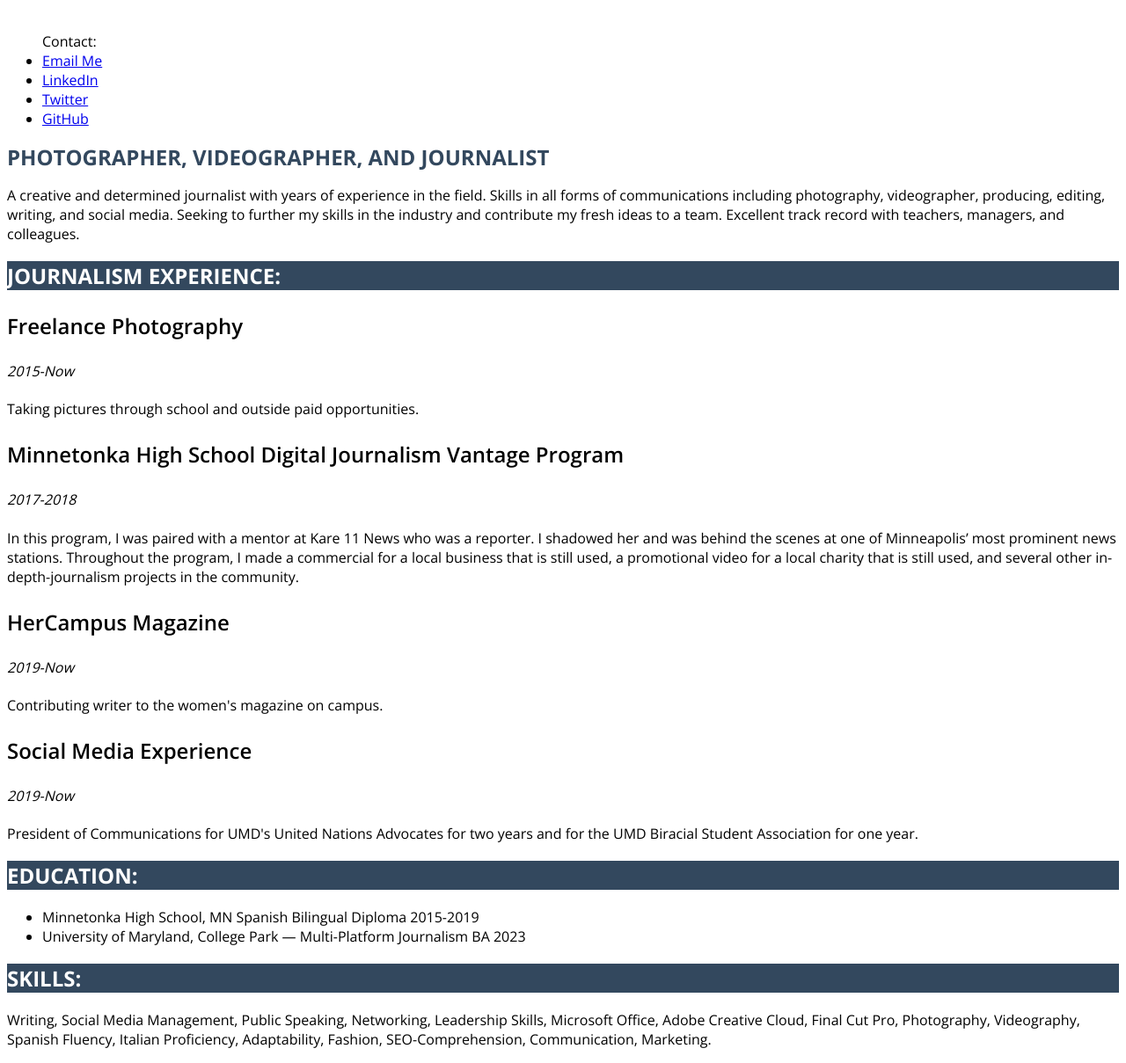
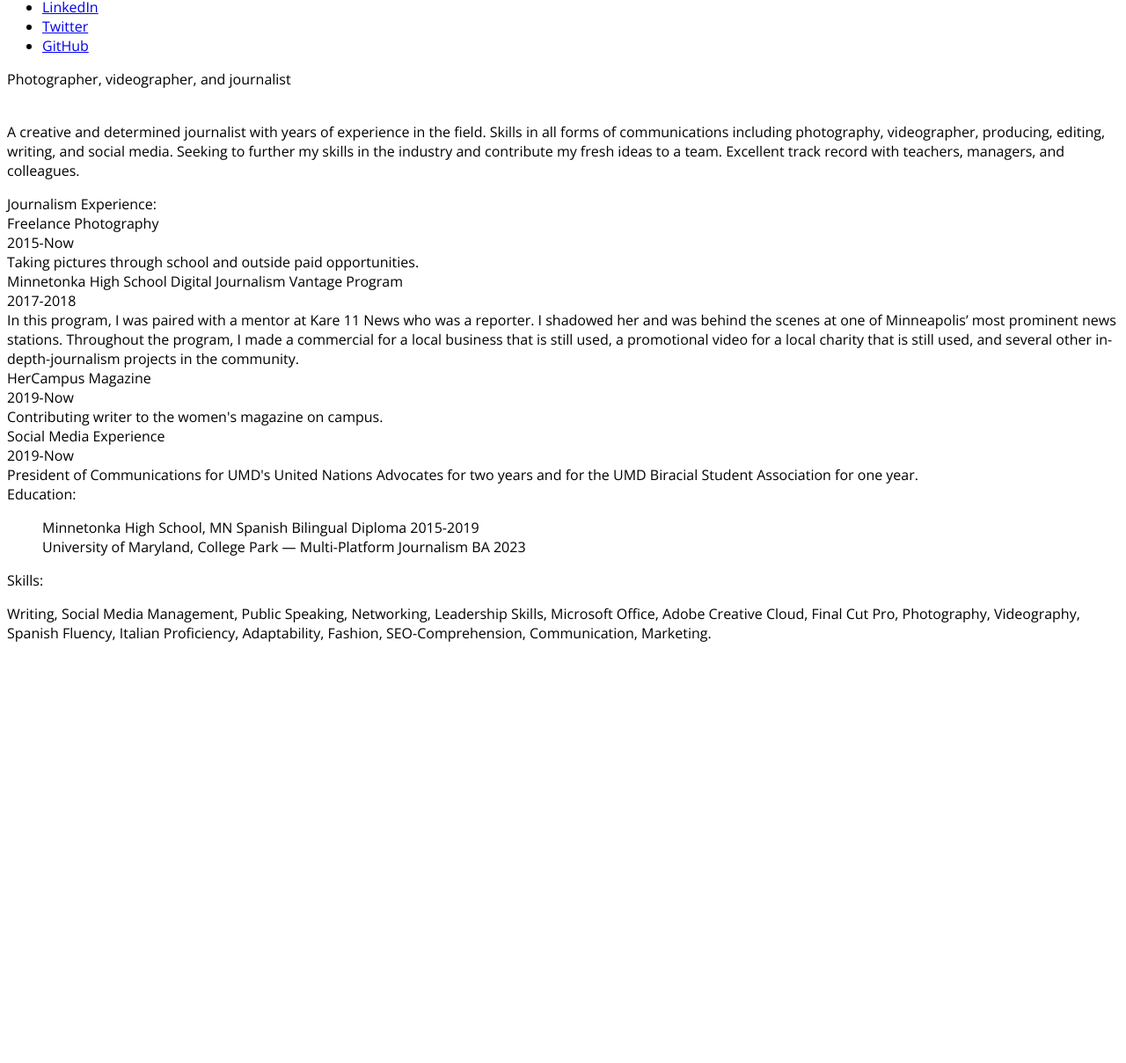
Before and after one commit to courtneyruddy/courtney-ruddy-jour352, a plain HTML site: page resume/index1.html in a window 1280 px wide. Shown: the part 115-1324 px from the top of the page at 88% size. After the commit the page ends 862 px from the top, so only its background shows below. Drawn offline with nearby package versions, Linux system fonts and the light colour scheme.

Commit message:
Add files via upload

```diff
--- a/resume/index1.html
+++ b/resume/index1.html
@@ -15,7 +15,9 @@
 
     <!-- I built this myself-->
 
-    <h1>Courtney Ruddy</h1>
+<div id="container">
+
+    <div id="name">Courtney Ruddy</div>
 
 <!-- Photo -->
 
@@ -30,42 +32,40 @@
             <li><a href="https://github.com/courtneymruddy">GitHub</a></li>
         </ul>
 
-    <strong>Photographer, videographer, and journalist</strong><br>
+    <div class="title">Photographer, videographer, and journalist</div><br>
     <p></p>A creative and determined journalist with years of experience in the field. Skills in all forms of communications including photography, videographer, producing, editing, writing, and social media. Seeking to further my skills in the industry and contribute my fresh ideas to a team. Excellent track record with teachers, managers, and colleagues.</p>
 
 
-<h2>Journalism Experience:</h2>
+<div class="sectionheader">Journalism Experience:</div>
 
-    <h3>Freelance Photography</h3>
-    <h4>2015-Now</h4>
-    Taking pictures through school and outside paid opportunities.
+    <div id="jobtitle">Freelance Photography</div>
+    <div id="date">2015-Now</div>
+    <div id="description">Taking pictures through school and outside paid opportunities.</div>
 
-    <h3>Minnetonka High School Digital Journalism Vantage Program</h3>
-    <h4>2017-2018</h4>
-    <p>In this program, I was paired with a mentor at Kare 11 News who was a reporter. I shadowed her and was behind the scenes at one of Minneapolis’ most prominent news stations. Throughout the program, I made a commercial for a local business that is still used, a promotional video for a local charity that is still used, and several other in-depth-journalism projects in the community.</p>
+    <div id="jobtitle">Minnetonka High School Digital Journalism Vantage Program</div>
+    <div id="date">2017-2018</div>
+    <div id="description">In this program, I was paired with a mentor at Kare 11 News who was a reporter. I shadowed her and was behind the scenes at one of Minneapolis’ most prominent news stations. Throughout the program, I made a commercial for a local business that is still used, a promotional video for a local charity that is still used, and several other in-depth-journalism projects in the community.</div>
 
-    <h3>HerCampus Magazine</h3>
-    <h4>2019-Now</h4>
-    <p>Contributing writer to the women's magazine on campus.</p>
+    <div id="jobtitle">HerCampus Magazine</div>
+    <div id="date">2019-Now</div>
+    <div id="description">Contributing writer to the women's magazine on campus.</div>
 
-    <h3>Social Media Experience</h3>
-    <h4>2019-Now</h4>
-    <p>President of Communications for UMD's United Nations Advocates for two years and for the UMD Biracial Student Association for one year.</p>
+    <div id="jobtitle">Social Media Experience</div>
+    <div id="date">2019-Now</div>
+    <div id="description">President of Communications for UMD's United Nations Advocates for two years and for the UMD Biracial Student Association for one year.</div>
 
-<h2>Education:</h2>
+<div class="sectionheader">Education:</div>
 
 <ul>
-    <li>Minnetonka High School, MN Spanish Bilingual Diploma 2015-2019</li>
-    <li>University of Maryland, College Park — Multi-Platform Journalism BA 2023</li>
+    <div id="degrees">Minnetonka High School, MN Spanish Bilingual Diploma 2015-2019</li>
+    <div id="degrees">University of Maryland, College Park — Multi-Platform Journalism BA 2023</li>
 </ul>
 
-<h2>Skills:</h2>
+<div class="sectionheader">Skills:</div>
 
 <p>Writing, Social Media Management, Public Speaking, Networking, Leadership Skills, Microsoft Office, Adobe Creative Cloud, Final Cut Pro, Photography, Videography, Spanish Fluency, Italian Proficiency, Adaptability, Fashion, SEO-Comprehension, Communication, Marketing.</p>
 
 
-
+</div>
 </body>
-
-
 </html>
```
